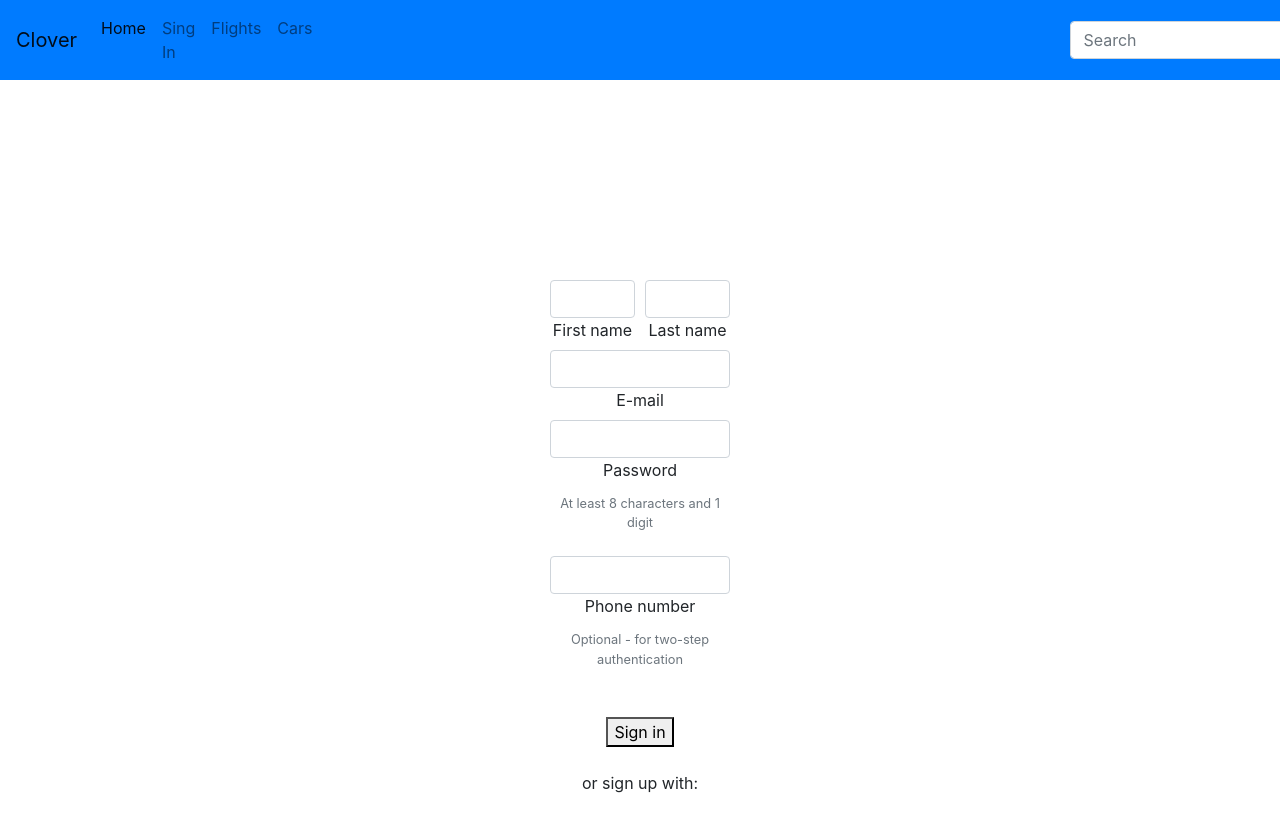
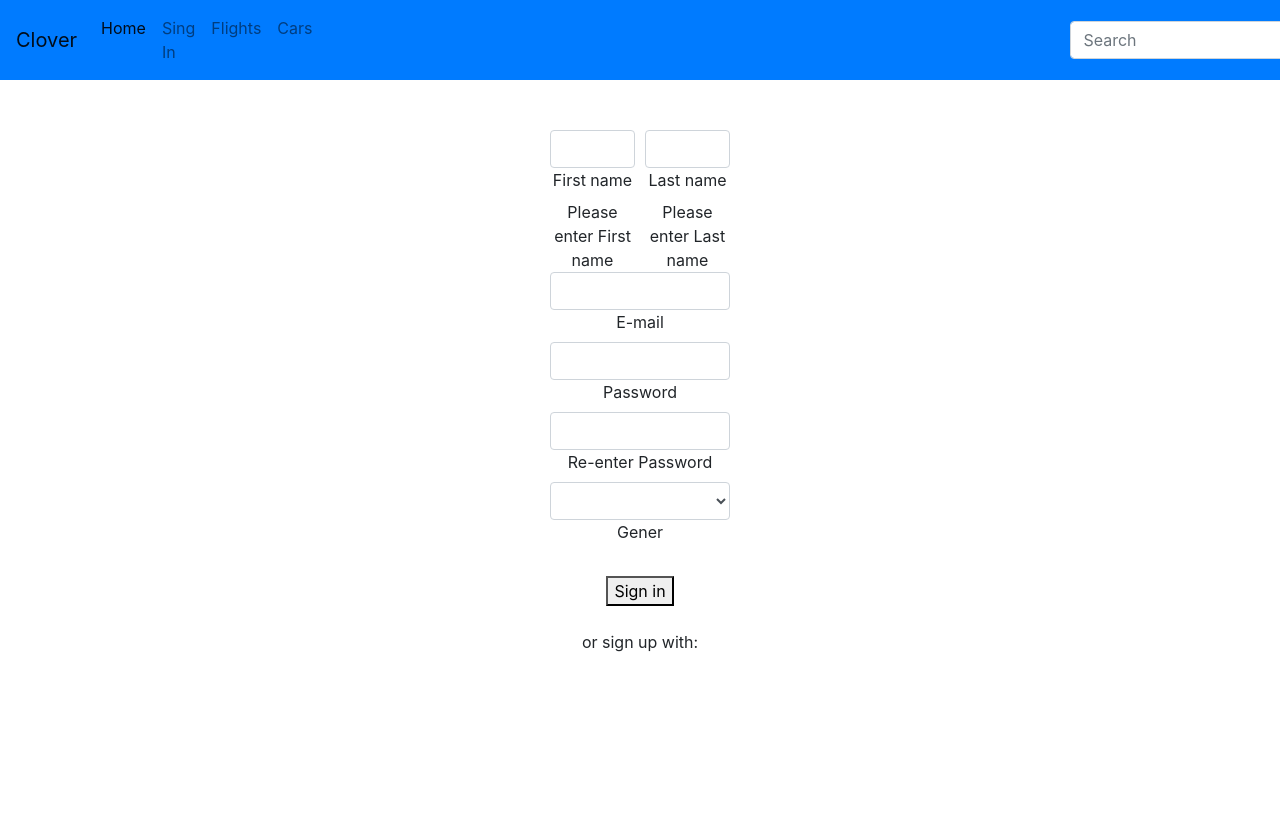
Before and after one commit to DavidCeranic/WebClover, an Angular app in the folder clover/: page /sing-up in a window 1280 px wide. Shown: the top 832 px of the page. After the commit the page ends 800 px from the top, so only its background shows below. Built offline with nearby package versions, Linux system fonts and the light colour scheme.

Commit message:
#AB7 - Reactive form
I popravljen Guard i pozadina

```diff
--- a/clover/src/app/app-routing.module.ts
+++ b/clover/src/app/app-routing.module.ts
@@ -3,6 +3,7 @@ import { Routes, RouterModule } from '@angular/router';
 import { SingInComponent } from './components/sing-in/sing-in.component';
 import { SingUpComponent } from './components/sing-in/sing-up/sing-up.component';
 import { CarComponent } from './components/car/car.component';
+import { UserGuard } from './guards/user.guard';
 
 
 const routes: Routes = [
@@ -20,7 +21,8 @@ const routes: Routes = [
   },
   {
     path: "car",
-    component: CarComponent
+    component: CarComponent,
+    canActivate: [UserGuard]
   }
 ];
 
--- a/clover/src/app/app.module.ts
+++ b/clover/src/app/app.module.ts
@@ -6,6 +6,8 @@ import { AppComponent } from './app.component';
 import { SingInComponent } from './components/sing-in/sing-in.component';
 import { SingUpComponent } from './components/sing-in/sing-up/sing-up.component';
 import { CarComponent } from './components/car/car.component';
+
+import { FormsModule, ReactiveFormsModule} from '@angular/forms';
 
 @NgModule({
   declarations: [
@@ -16,7 +18,9 @@ import { CarComponent } from './components/car/car.component';
   ],
   imports: [
     BrowserModule,
-    AppRoutingModule
+    AppRoutingModule,
+    FormsModule,
+    ReactiveFormsModule
   ],
   providers: [],
   bootstrap: [AppComponent]
--- a/clover/src/app/components/sing-in/sing-in.component.css
+++ b/clover/src/app/components/sing-in/sing-in.component.css
@@ -0,0 +1,22 @@
+body, html {
+    background-attachment: fixed;
+        background-size: cover;
+        display: flex;
+        align-items: center;
+        justify-content: center;
+        height: 100vh;
+        margin: 0;
+  }
+  .bg {
+    background-image: url('https://mdbootstrap.com/img/Photos/Others/images/91.jpg');
+    height: 100%;
+    width: 100%;
+
+    background-position: center;
+    background-repeat: no-repeat;
+    background-size: cover;
+  }
+
+  .text{
+      color: aliceblue;
+  }
--- a/clover/src/app/components/sing-in/sing-in.component.ts
+++ b/clover/src/app/components/sing-in/sing-in.component.ts
@@ -1,4 +1,5 @@
 import { Component, OnInit } from '@angular/core';
+import { FormGroup, FormControl, Validators } from '@angular/forms';
 
 @Component({
   selector: 'app-sing-in',
@@ -7,13 +8,32 @@ import { Component, OnInit } from '@angular/core';
 })
 export class SingInComponent implements OnInit {
 
+  singInForm: FormGroup;
+
   constructor() { }
 
   ngOnInit(): void {
+    this.initForm();
   }
 
   becomeAUser(): void {
     localStorage.setItem('sessionUserRole', JSON.stringify('USER'));
   }
 
+  private initForm() {
+    this.singInForm = new FormGroup({
+      'Email': new FormControl('', Validators.required),
+      'Password': new FormControl('', [Validators.required, Validators.maxLength(100)])
+    });
+  }
+
+  onSubmit() {
+    console.log(this.singInForm.value);
+    console.log(this.singInForm);
+  }
+
+  onClear() {
+    this.singInForm.reset();
+  }
+
 }
--- a/clover/src/app/components/sing-in/sing-up/sing-up.component.html
+++ b/clover/src/app/components/sing-in/sing-up/sing-up.component.html
@@ -1,43 +1,62 @@
-<form class="text-center" style="color: #757575;" style="margin-left: 550px; margin-right: 550px; margin-top: 200px;">
+<form [formGroup]="singUpForm" (ngSubmit)="onSubmit()" class="text-center" style="color: #757575;" style="margin-left: 550px; margin-right: 550px; margin-top: 50px;">
 
         <div class="form-row">
           <div class="col">
             <div class="md-form">
-              <input type="text" id="materialRegisterFormFirstName" class="form-control" mdbInput>
-              <label for="materialRegisterFormFirstName">First name</label>
+              <input type="text" id="FirstName" class="form-control" formControlName="FirstName">
+              <label for="FirstName">First name</label>
+              <div *ngIf="singUpForm.controls.FirstName.invalid">
+                Please enter First name
+            </div>
             </div>
           </div>
 
           <div class="col">
             <div class="md-form">
-              <input type="email" id="materialRegisterFormLastName" class="form-control" mdbInput>
-              <label for="materialRegisterFormLastName">Last name</label>
+              <input type="email" id="LastName" class="form-control" formControlName="LastName">
+              <label for="LastName">Last name</label>
+              <div *ngIf="singUpForm.controls.LastName.invalid">
+                Please enter Last name
+            </div>
             </div>
           </div>
         </div>
 
         <div class="md-form mt-0">
-          <input type="email" id="materialRegisterFormEmail" class="form-control" mdbInput>
-          <label for="materialRegisterFormEmail">E-mail</label>
+          <input type="email" id="Email" class="form-control" formControlName="Email">
+          <label for="Email">E-mail</label>
+          <div *ngIf="singUpForm.controls.Email.invalid">
+            Please enter Email
+        </div>
         </div>
 
         <div class="md-form">
-          <input type="password" id="materialRegisterFormPassword" class="form-control" aria-describedby="materialRegisterFormPasswordHelpBlock"
-            mdbInput>
-          <label for="materialRegisterFormPassword">Password</label>
-          <small id="materialRegisterFormPasswordHelpBlock" class="form-text text-muted mb-4">
-            At least 8 characters and 1 digit
-          </small>
+          <input type="password" id="Password" class="form-control" formControlName="Password">
+          <label for="Password">Password</label>
+          <div *ngIf="singUpForm.controls.Password.invalid">
+            Please enter Password
+        </div>
         </div>
 
         <div class="md-form">
-          <input type="text" id="materialRegisterFormPhone" class="form-control" aria-describedby="materialRegisterFormPhoneHelpBlock"
-            mdbInput>
-          <label for="materialRegisterFormPhone">Phone number</label>
-          <small id="materialRegisterFormPhoneHelpBlock" class="form-text text-muted mb-4">
-            Optional - for two-step authentication
-          </small>
+          <input type="password" id="ReenterPassword" class="form-control" formControlName="Password">
+          <label for="ReenterPassword">Re-enter Password</label>
+          <div *ngIf="singUpForm.controls.Password.invalid">
+            Please enter Password
         </div>
+        </div>
+
+      <div class="md-form">
+        <select id="Gener" formControlName="state" class="form-control" formControlName="Gener">
+          <option value="Male">Male</option>
+          <option value="Female">Female</option>
+          <option value="Other">Other</option>
+        </select>
+        <label for="Gener">Gener</label>
+        <div *ngIf="singUpForm.controls.Gener.invalid">
+          Please enter Gener
+      </div>
+    </div>
 
         <button mdbBtn color="info" outline="true" rounded="true" block="true" class="my-4 waves-effect z-depth-0" mdbWavesEffect
           type="submit">Sign in</button>
--- a/clover/src/app/components/sing-in/sing-up/sing-up.component.ts
+++ b/clover/src/app/components/sing-in/sing-up/sing-up.component.ts
@@ -1,4 +1,5 @@
 import { Component, OnInit } from '@angular/core';
+import { FormGroup, FormControl, Validators } from '@angular/forms';
 
 @Component({
   selector: 'app-sing-up',
@@ -7,9 +8,31 @@ import { Component, OnInit } from '@angular/core';
 })
 export class SingUpComponent implements OnInit {
 
+  singUpForm: FormGroup;
+
   constructor() { }
 
   ngOnInit(): void {
+    this.initForm();
+  }
+
+  private initForm() {
+    this.singUpForm = new FormGroup({
+      'FirstName' : new FormControl('', Validators.required),
+      'LastName': new FormControl('', [Validators.required, Validators.maxLength(100)]),
+      'Email': new FormControl(''),
+      'Password': new FormControl(''),
+      'Gener': new FormControl('')
+    });
+  }
+
+  onSubmit() {
+    console.log(this.singUpForm.value);
+    console.log(this.singUpForm);
+  }
+
+  onClear() {
+    this.singUpForm.reset();
   }
 
 }
--- /dev/null
+++ b/clover/src/app/entities/user.ts
@@ -0,0 +1,15 @@
+export class User {
+    firstName: string;
+    lastName: string;
+    email: string;
+    password: string;
+    gener: string;
+
+    constructor(firstName: string, lastName: string, email: string, password: string, gener: string) {
+        this.firstName = firstName;
+        this.lastName = lastName;
+        this.email = email;
+        this.password = password;
+        this.gener = gener;
+    }
+}
```
Also changed, not shown: clover/src/app/components/sing-in/sing-in.component.html (+27 -13 lines), 1 other file (tests, documents, lock files or other folders).
